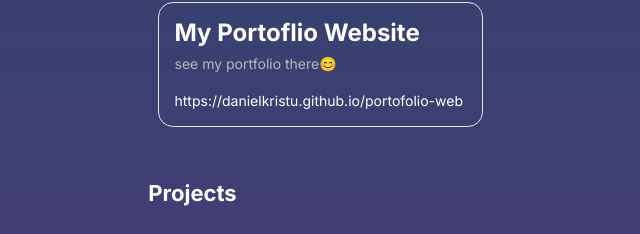
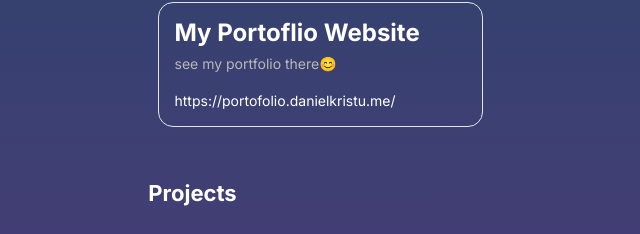
Before and after one commit to Danielkristu/Linksme, a website: page index.html in a window 1280 px wide. Shown: the part 350-584 px from the top of the page, 320-960 px from the left. Drawn offline with Linux system fonts and the light colour scheme.

Commit message:
adding link

```diff
--- a/index.html
+++ b/index.html
@@ -144,9 +144,9 @@
               </li>
               <li class="text-left flex align-middle justify-center mt-[10px]">
                 <div class="w-[325px] h-[125px] pt-3 px-4 border-[1px] rounded-[15px] ">
-                    <a href="https://danielkristu.github.io/portofolio-web" target="_BLANK" class="font-inter font-bold text-[24px] text-white mt-[15px]  text-left antialiased hover:underline-offset-4">My Portoflio Website</a>
+                    <a href="https://portofolio.danielkristu.me/" target="_BLANK" class="font-inter font-bold text-[24px] text-white mt-[15px]  text-left antialiased hover:underline-offset-4">My Portoflio Website</a>
                     <h1 class="font-inter font-regular text-[14px] text-[#B8B8B8] mt-[2px] antialiased max-h-[310px]">see my portfolio there😊</h1>
-                    <h1 class="font-inter font-regular text-[14px] text-white antialiased pt-4">https://danielkristu.github.io/portofolio-web</h1>
+                    <h1 class="font-inter font-regular text-[14px] text-white antialiased pt-4">https://portofolio.danielkristu.me/</h1>
 
                 </div>
 
```
